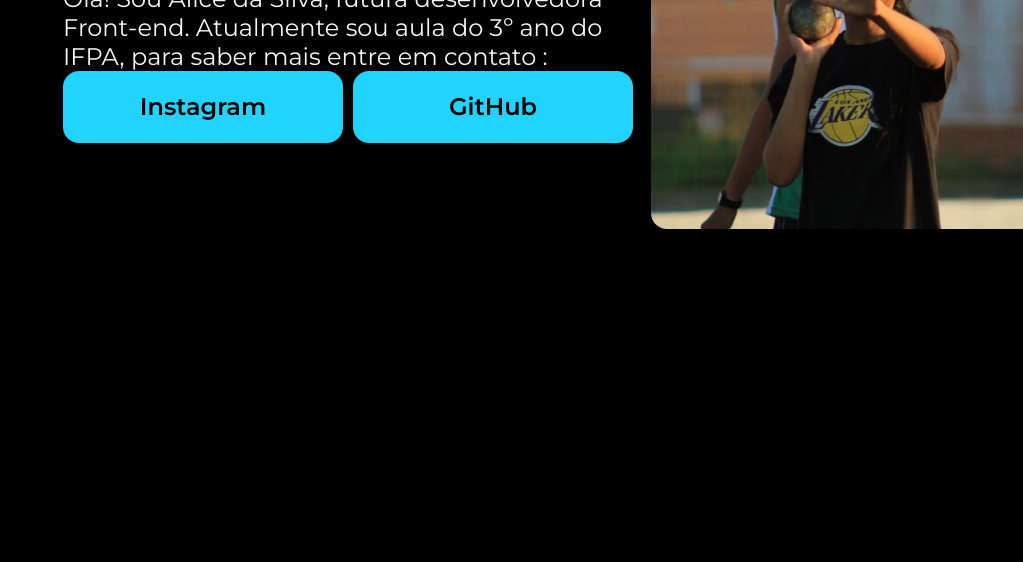
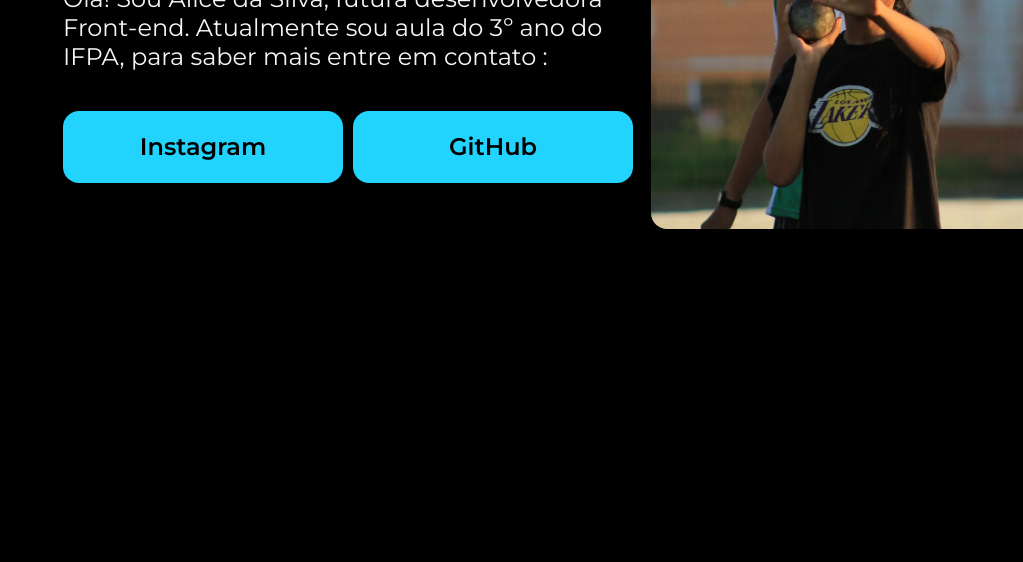
Before and after one commit to dev-alicebarbosa/Portfolio, a plain HTML site: page index.html in a window 1280 px wide. Shown: the part 366-928 px from the top of the page, without its empty margins (257-1280 px from the left). Drawn offline with nearby package versions, Linux system fonts and the light colour scheme.

Commit message:
Update style.css

```diff
--- a/style.css
+++ b/style.css
@@ -42,7 +42,7 @@ body {
 p {
     font-size: 24px;
     font-family: 'Montserrat';
-    margin: 40px, 0;
+    margin: 40px 0;
 }
 
 .imagem {
```
